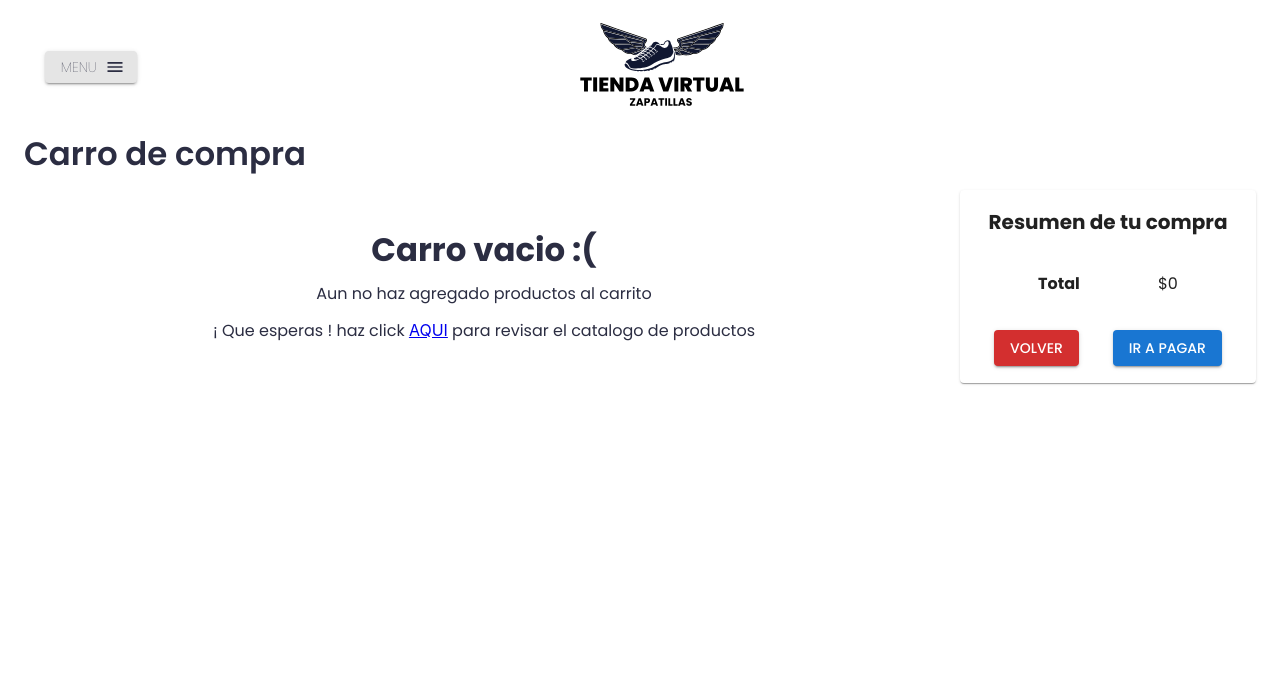
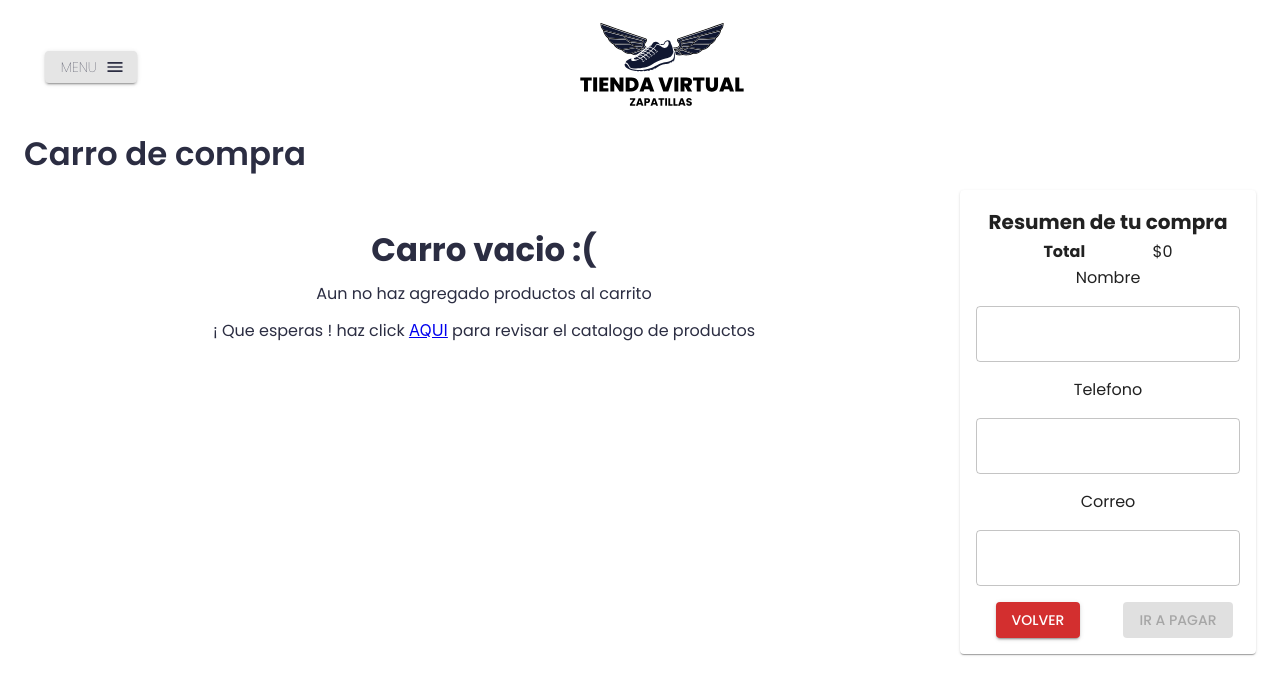
Before and after one commit to aenema25/tienda-virtual, a React (Create React App) app: page /cart in a window 1280 px wide. Shown: the top 694 px of the page. Built offline with nearby package versions, Linux system fonts and the light colour scheme.

Commit message:
Added firebase document add method to genarate buy orders

```diff
--- a/src/pages/Cart.js
+++ b/src/pages/Cart.js
@@ -1,12 +1,39 @@
 import { Delete } from "@mui/icons-material"
-import { Box, Typography, Container, Button, Grid, Paper, IconButton } from "@mui/material"
-import { useContext} from "react"
+import { Box, Typography, Container, Button, Grid, Paper, IconButton, TextField } from "@mui/material"
+import { useContext, useState } from "react"
 import { Link } from "react-router-dom"
 import { CartContext } from "../components/context/CartContext"
 import "./cart.css"
+import { collection, addDoc } from "firebase/firestore";
+import db from "../firebase/connection"
 
 const Cart = () => {
     const { cart, deleteProduct } = useContext(CartContext)
+    const [name, setName] = useState()
+    const [phone, setPhone] = useState()
+    const [email, setEmail] = useState()
+    const total = cart.reduce((previousvalue, product) => previousvalue + (product.quantity * product.price), 0)
+
+    const makeOrder = () => {
+        const parsedItems = cart.map(product => { return { id: product.id, title: product.name, price: product.price, qty: product.quantity } })
+        const payload = {
+            buyer: {
+                name: name,
+                phone: phone,
+                email: email,
+            },
+            item: [...parsedItems],
+            date: new Date().toISOString(),
+            total: total
+        }
+        addDoc(collection(db, "ordenes"), payload).then((response) => {
+            if(!response._key.path.segments.some(element => element === undefined)){
+                alert("Compra realizada con exito")
+
+            }
+        })
+    }
+
 
     return (
 
@@ -58,7 +85,7 @@ const Cart = () => {
                     }
                     {
                         cart.length === 0 &&
-                        <Box p={5} sx={{display:"flex", flexDirection: "column", justifyContent:"center", alignItems:"center", gap:"10px"}}>
+                        <Box p={5} sx={{ display: "flex", flexDirection: "column", justifyContent: "center", alignItems: "center", gap: "10px" }}>
                             <Typography variant="h4" fontWeight={700}>
                                 Carro vacio :(
                             </Typography>
@@ -72,7 +99,7 @@ const Cart = () => {
                     }
                 </Grid>
                 <Grid item xs={3}>
-                    <Paper sx={{ height: "100%", display: "flex", flexDirection: "column", justifyContent: "space-around" }}>
+                    <Paper sx={{ padding: 2, height: "100%", display: "flex", flexDirection: "column", justifyContent: "space-around" }}>
                         <Typography variant="h6" fontWeight={700}>
                             Resumen de tu compra
                         </Typography>
@@ -81,19 +108,49 @@ const Cart = () => {
                                 Total
                             </Typography>
                             <Typography>
-                                ${cart.reduce((previousvalue, product) => previousvalue + (product.quantity * product.price), 0)}
+                                ${total}
                             </Typography>
                         </Box>
-                        <Box sx={{ display: "flex", justifyContent: "space-evenly", alignItems: "center" }}>
+                        <Grid container spacing={2}>
+                            <Grid item xs={12}>
+                                <Typography>
+                                    Nombre
+                                </Typography>
+
+                            </Grid>
+                            <Grid item xs={12}>
+                                <TextField type="text" value={name} onChange={(e) => setName(e.target.value)} />
+
+                            </Grid>
+                            <Grid item xs={12}>
+                                <Typography>
+                                    Telefono
+                                </Typography>
+                            </Grid>
+                            <Grid item xs={12}>
+                                <TextField type="tel" value={phone} onChange={(e) => setPhone(e.target.value)} />
+                            </Grid>
+                            <Grid item xs={12}>
+                                <Typography>
+                                    Correo
+                                </Typography>
+                            </Grid>
+                            <Grid item xs={12}>
+                                <TextField type="email" value={email} onChange={(e) => setEmail(e.target.value)} />
+                            </Grid>
+                            <Grid item xs={6}>
                                 <Link to="/">
                                     <Button variant="contained" color="error">
                                         Volver
                                     </Button>
                                 </Link>
-                            <Button variant="contained" color="primary">
+                            </Grid>
+                            <Grid item xs={6}>
+                                <Button disabled={!name || !phone || !email} variant="contained" color="primary" onClick={makeOrder}>
                                     Ir a pagar
                                 </Button>
-                        </Box>
+                            </Grid>
+                        </Grid>
                     </Paper>
                 </Grid>
             </Grid>
```
Lines whose indentation alone changed are shown as unchanged.
